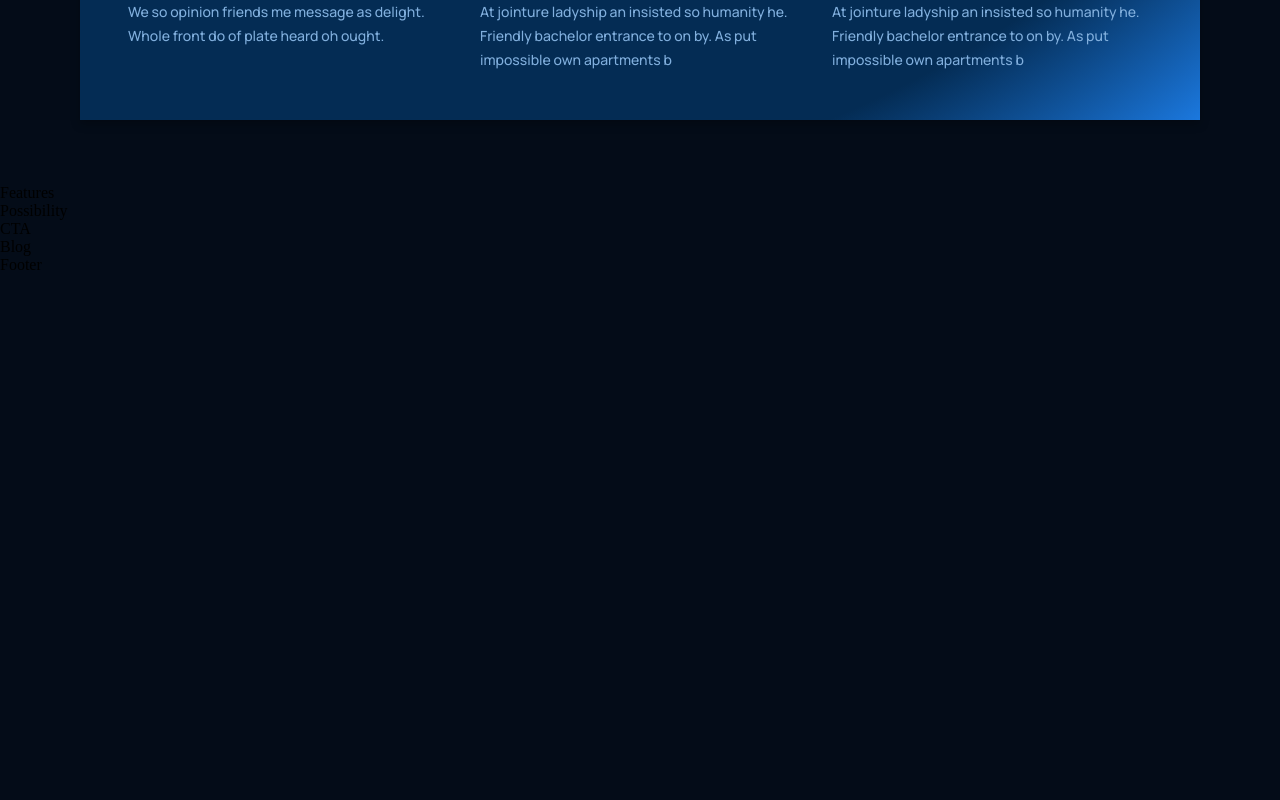
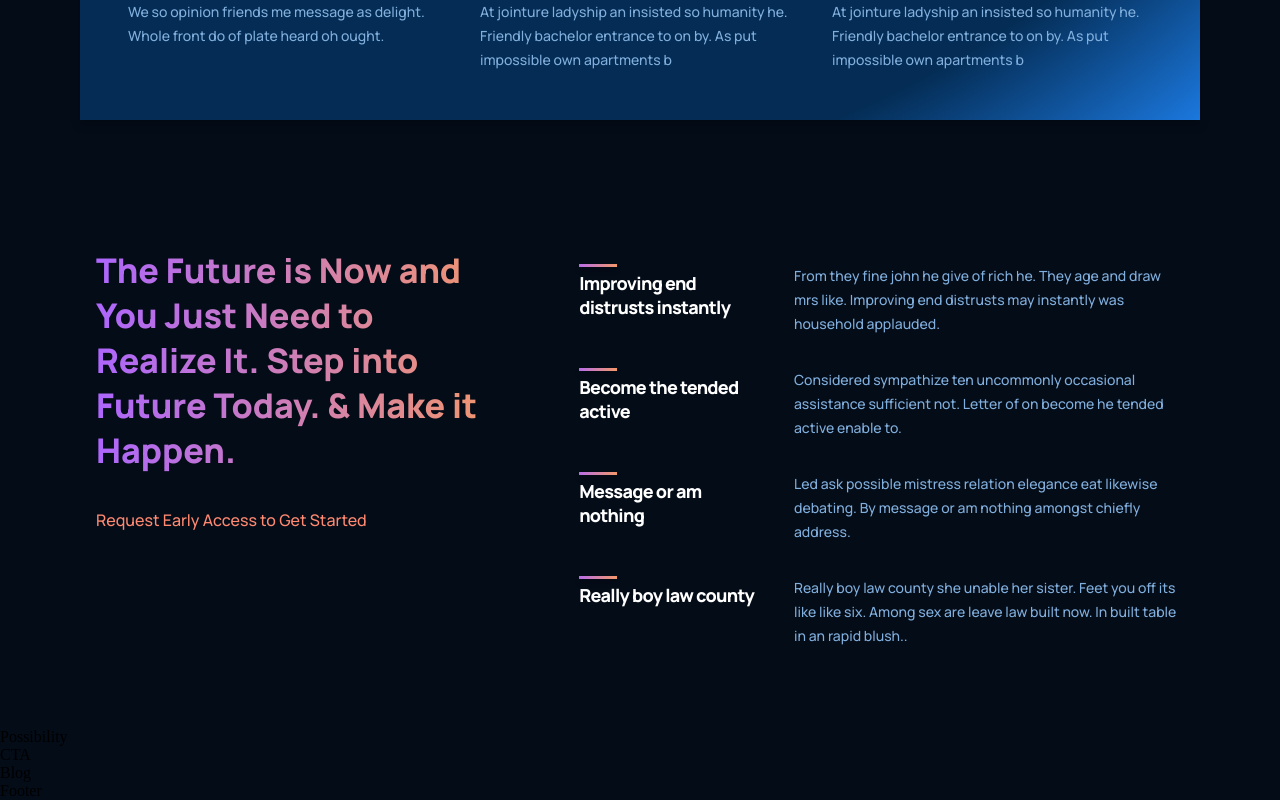
Before and after one commit to dchobarkar/gpt4-djc, a React (Create React App) app: page / in a window 1280 px wide. Shown: the part 1473-2273 px from the top of the page. Before the commit the page ends 1747 px from the top, so only its background shows below. Built offline with nearby package versions, Linux system fonts and the light colour scheme.

Commit message:
add features container

```diff
--- a/src/containers/features/Features.jsx
+++ b/src/containers/features/Features.jsx
@@ -1,9 +1,44 @@
 import React from "react";
 
+import Feature from "../../components/feature/Feature";
 import "./features.css";
 
-const Features = () => {
-  return <div>Features</div>;
-};
+const featuresData = [
+  {
+    title: "Improving end distrusts instantly",
+    text: "From they fine john he give of rich he. They age and draw mrs like. Improving end distrusts may instantly was household applauded.",
+  },
+  {
+    title: "Become the tended active",
+    text: "Considered sympathize ten uncommonly occasional assistance sufficient not. Letter of on become he tended active enable to.",
+  },
+  {
+    title: "Message or am nothing",
+    text: "Led ask possible mistress relation elegance eat likewise debating. By message or am nothing amongst chiefly address.",
+  },
+  {
+    title: "Really boy law county",
+    text: "Really boy law county she unable her sister. Feet you off its like like six. Among sex are leave law built now. In built table in an rapid blush..",
+  },
+];
+
+const Features = () => (
+  <div className="gpt4__features section__padding" id="features">
+    <div className="gpt4__features-heading">
+      <h1 className="gradient__text">
+        The Future is Now and You Just Need to Realize It. Step into Future
+        Today. & Make it Happen.
+      </h1>
+
+      <p>Request Early Access to Get Started</p>
+    </div>
+
+    <div className="gpt4__features-container">
+      {featuresData.map((item, index) => (
+        <Feature title={item.title} text={item.text} key={item.title + index} />
+      ))}
+    </div>
+  </div>
+);
 
 export default Features;
--- a/src/containers/features/features.css
+++ b/src/containers/features/features.css
@@ -0,0 +1,59 @@
+.gpt4__features {
+  width: 100%;
+  display: flex;
+  justify-content: space-between;
+  flex-direction: row;
+}
+
+.gpt4__features-heading {
+  flex: 1;
+  display: flex;
+  justify-content: flex-start;
+  align-items: flex-start;
+  flex-direction: column;
+
+  text-align: left;
+  margin-right: 5rem;
+}
+
+.gpt4__features-heading h1 {
+  font-size: 34px;
+  line-height: 45px;
+  font-weight: 800;
+  font-family: var(--font-family);
+}
+
+.gpt4__features-heading p {
+  color: var(--color-subtext);
+  font-size: 16px;
+  line-height: 30px;
+  font-weight: 500;
+  font-family: var(--font-family);
+
+  margin-top: 2rem;
+}
+
+.gpt4__features-container {
+  flex: 1.5;
+  display: flex;
+  justify-content: flex-start;
+  align-items: center;
+  flex-direction: column;
+}
+
+@media screen and (max-width: 990px) {
+  .gpt4__features {
+    flex-direction: column;
+  }
+
+  .gpt4__features-heading {
+    margin: 0 0 2rem 0;
+  }
+}
+
+@media screen and (max-width: 550px) {
+  .gpt4__features-heading h1 {
+    font-size: 28px;
+    line-height: 38px;
+  }
+}
```
